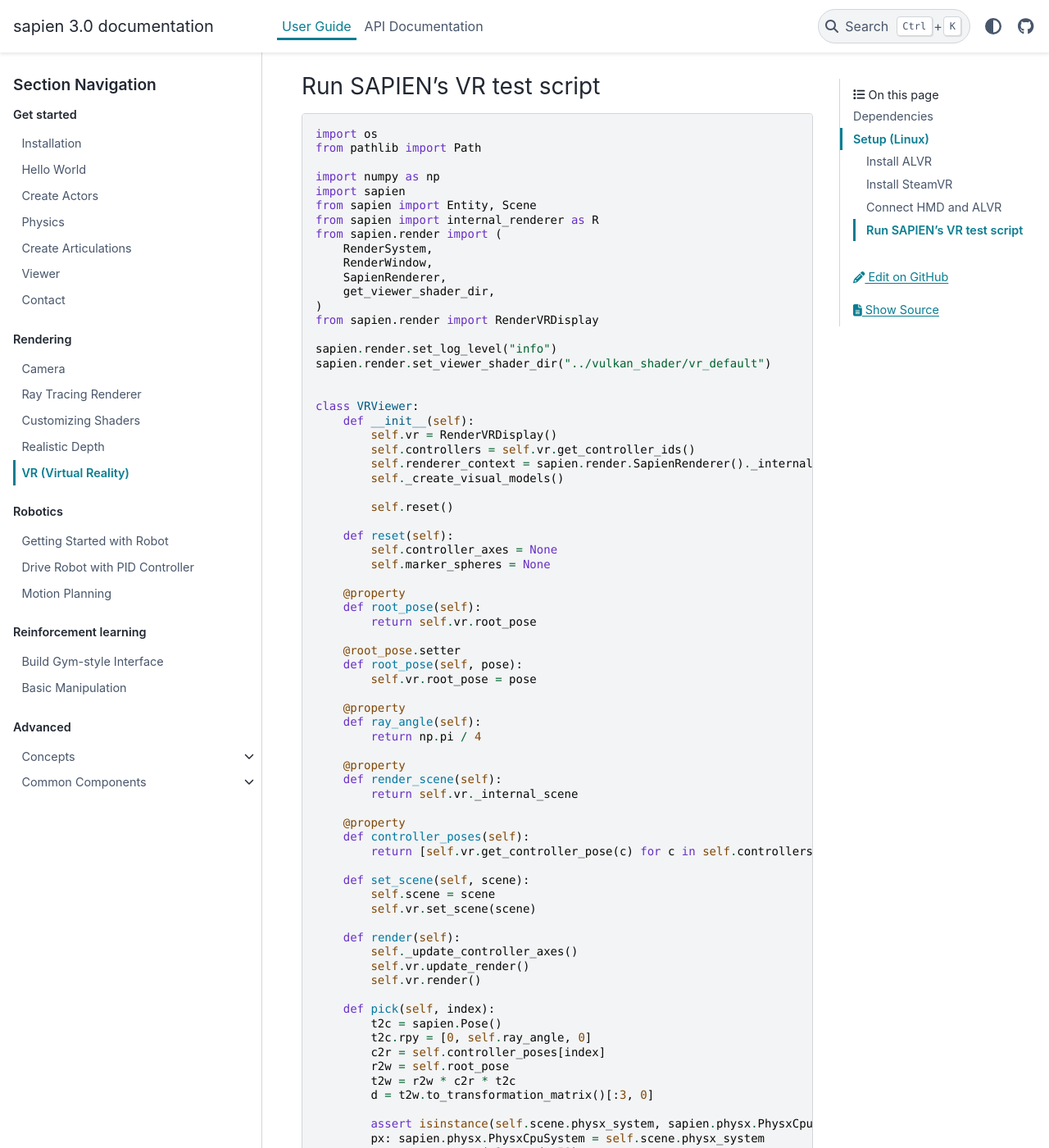
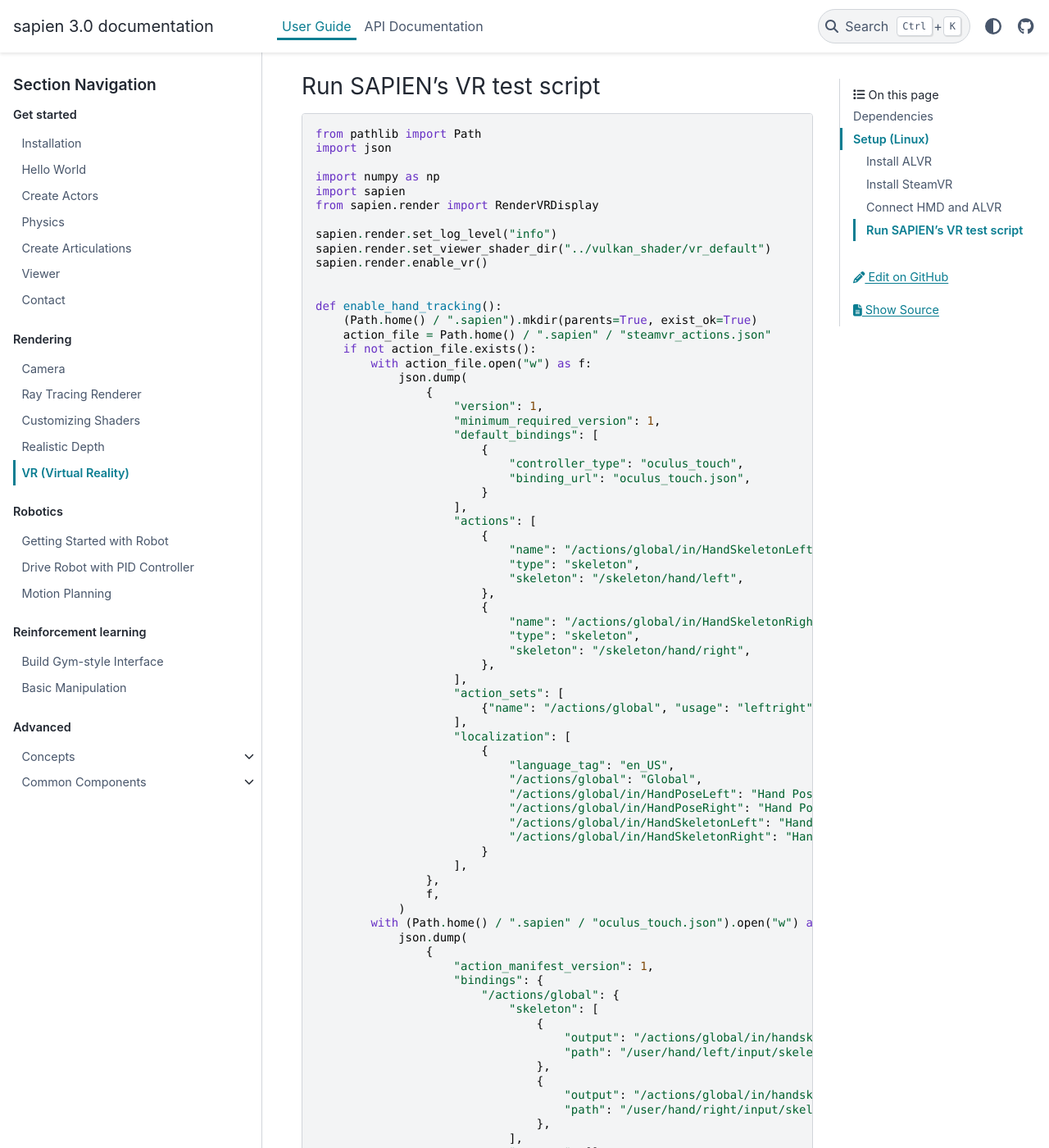
Before and after one commit to sapien-sim/docs, a Sphinx documentation site: the page built from docs/user_guide/rendering/vr.md, in a window 1280 px wide and 1400 px high, scrolled down 1815 px. Shown: the whole window at 82% size. Built offline with Sphinx 7.4.7 and the PyData theme 0.15.4, drawn with Linux system fonts in a browser that asks for light colours; some of the changed text lies outside the part shown.

Commit message:
update vr

````diff
--- a/docs/user_guide/rendering/vr.md
+++ b/docs/user_guide/rendering/vr.md
@@ -62,27 +62,95 @@
 ### Run SAPIEN's VR test script
 
 ```python
-import os
 from pathlib import Path
+import json
 
 import numpy as np
 import sapien
-from sapien import Entity, Scene
-from sapien import internal_renderer as R
-from sapien.render import (
-    RenderSystem,
-    RenderWindow,
-    SapienRenderer,
-    get_viewer_shader_dir,
-)
 from sapien.render import RenderVRDisplay
 
 sapien.render.set_log_level("info")
 sapien.render.set_viewer_shader_dir("../vulkan_shader/vr_default")
+sapien.render.enable_vr()
+
+
+def enable_hand_tracking():
+    (Path.home() / ".sapien").mkdir(parents=True, exist_ok=True)
+    action_file = Path.home() / ".sapien" / "steamvr_actions.json"
+    if not action_file.exists():
+        with action_file.open("w") as f:
+            json.dump(
+                {
+                    "version": 1,
+                    "minimum_required_version": 1,
+                    "default_bindings": [
+                        {
+                            "controller_type": "oculus_touch",
+                            "binding_url": "oculus_touch.json",
+                        }
+                    ],
+                    "actions": [
+                        {
+                            "name": "/actions/global/in/HandSkeletonLeft",
+                            "type": "skeleton",
+                            "skeleton": "/skeleton/hand/left",
+                        },
+                        {
+                            "name": "/actions/global/in/HandSkeletonRight",
+                            "type": "skeleton",
+                            "skeleton": "/skeleton/hand/right",
+                        },
+                    ],
+                    "action_sets": [
+                        {"name": "/actions/global", "usage": "leftright"}
+                    ],
+                    "localization": [
+                        {
+                            "language_tag": "en_US",
+                            "/actions/global": "Global",
+                            "/actions/global/in/HandPoseLeft": "Hand Pose Left",
+                            "/actions/global/in/HandPoseRight": "Hand Pose Right",
+                            "/actions/global/in/HandSkeletonLeft": "Hand Skeleton Left",
+                            "/actions/global/in/HandSkeletonRight": "Hand Skeleton Right",
+                        }
+                    ],
+                },
+                f,
+            )
+        with (Path.home() / ".sapien" / "oculus_touch.json").open("w") as f:
+            json.dump(
+                {
+                    "action_manifest_version": 1,
+                    "bindings": {
+                        "/actions/global": {
+                            "skeleton": [
+                                {
+                                    "output": "/actions/global/in/handskeletonleft",
+                                    "path": "/user/hand/left/input/skeleton/left",
+                                },
+                                {
+                                    "output": "/actions/global/in/handskeletonright",
+                                    "path": "/user/hand/right/input/skeleton/right",
+                                },
+                            ],
+                            "sources": [],
+                        }
+                    },
+                    "controller_type": "oculus_touch",
+                    "description": "Default Oculus Touch bindings for SteamVR Home.",
+                    "name": "Default Oculus Touch Bindings",
+                },
+                f,
+            )
+    sapien.render.set_vr_action_manifest_filename(str(action_file))
 
 
 class VRViewer:
     def __init__(self):
+
+        # remove this line if you use controllers and do not need hand skeleton
+        enable_hand_tracking()
+
         self.vr = RenderVRDisplay()
         self.controllers = self.vr.get_controller_ids()
         self.renderer_context = sapien.render.SapienRenderer()._internal_context
@@ -93,6 +161,9 @@
     def reset(self):
         self.controller_axes = None
         self.marker_spheres = None
+
+        self.left_hand_spheres = None
+        self.right_hand_spheres = None
 
     @property
     def root_pose(self):
@@ -265,6 +339,42 @@
         node.transparency = 1
         return node
 
+    def _create_hand_sphere(self):
+        node = self.render_scene.add_object(self.cyan_sphere)
+        node.set_scale([0.01] * 3)
+        node.shading_mode = 0
+        node.cast_shadow = False
+        node.transparency = 1
+        return node
+
+    def update_hand_skeleton(self):
+        root_pose = self.root_pose
+        hrp = self.vr.get_left_hand_root_pose()
+        poses = self.vr.get_left_hand_skeletal_poses()
+        if len(poses) != 31:
+            return
+
+        if self.left_hand_spheres is None:
+            self.left_hand_spheres = [self._create_hand_sphere() for _ in range(25)]
+
+        for s, p in zip(self.left_hand_spheres, poses[1:]):
+            sphere_pose = root_pose * hrp * p
+            s.transparency = 0
+            s.set_position(sphere_pose.p)
+
+        hrp = self.vr.get_right_hand_root_pose()
+        poses = self.vr.get_right_hand_skeletal_poses()
+        if len(poses) != 31:
+            return
+
+        if self.right_hand_spheres is None:
+            self.right_hand_spheres = [self._create_hand_sphere() for _ in range(25)]
+
+        for s, p in zip(self.right_hand_spheres, poses[1:]):
+            sphere_pose = root_pose * hrp * p
+            s.transparency = 0
+            s.set_position(sphere_pose.p)
+
     def update_marker_sphere(self, i, hit):
         if self.marker_spheres is None:
             self.marker_spheres = [
@@ -280,7 +390,9 @@
 
 def run():
     scene = sapien.Scene()
-    scene.load_widget_from_package("demo_arena", "DemoArena")
+    from sapien_demo_arena import DemoArena
+
+    DemoArena().load(scene)
 
     viewer = VRViewer()
     viewer.set_scene(scene)
@@ -307,6 +419,8 @@
             else:
                 viewer.update_marker_sphere(i, None)
 
+            viewer.update_hand_skeleton()
+
             prev_button_pressed[i] = button_pressed
 
             # print(f"{c} button {viewer.vr.get_controller_button_pressed(c):x}")
@@ -332,3 +446,9 @@
 SteamVR requires a clean shutdown. If SAPIEN is killed with a signal or by calling `exit`, SteamVR will fail to initialize in the next run. This can be fixed by closing SteamVR and launch again.
 
 ```
+
+```{note}
+
+SteamVR updates often break ALVR. This doc is tested on SteamVR 2.4.4 and 2.5 is known to break ALVR on Linux. You should consider making backups and avoiding update SteamVR.
+
+```
````
Also changed, not shown: other parts of docs/user_guide/rendering/vr.md (+3 -0 lines).
